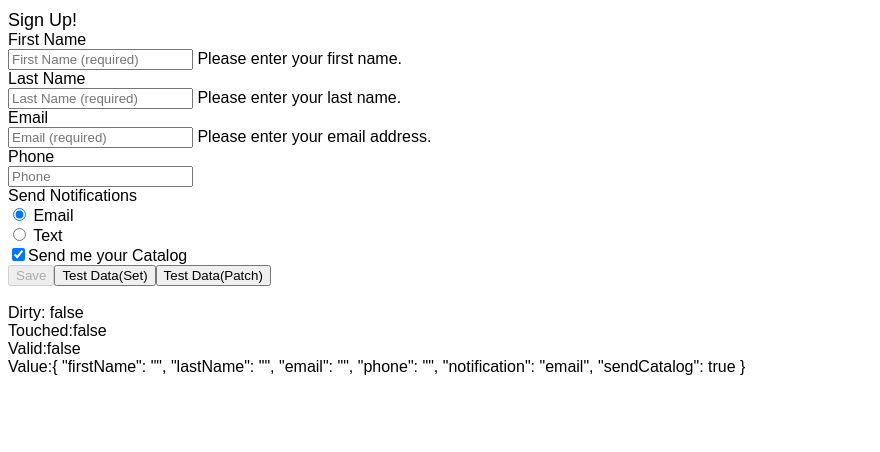
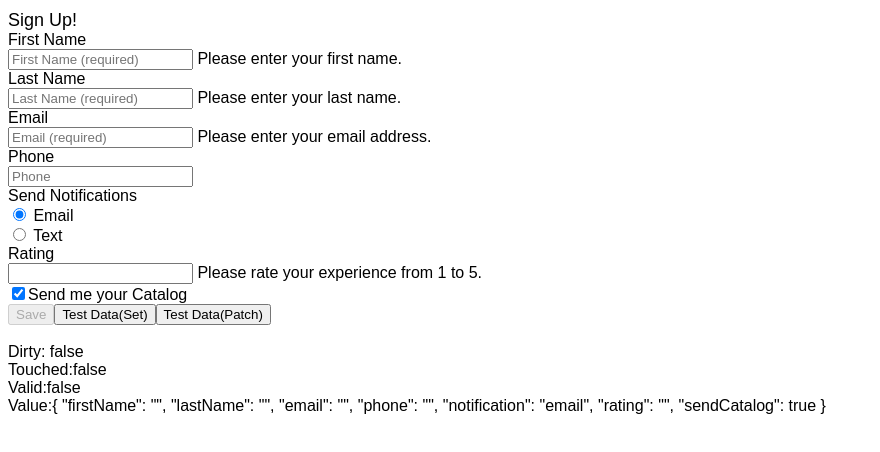
Before and after one commit to kamit15/Angular-ReactiveForms, an Angular app: page / in a window 1280 px wide. Shown: the top 452 px of the page, without its empty margins (0-880 px from the left). Built offline with nearby package versions, Linux system fonts and the light colour scheme.

Commit message:
Custom Validator

```diff
--- a/src/app/customers/customer.component.html
+++ b/src/app/customers/customer.component.html
@@ -91,6 +91,25 @@
 												 (click)="setNotification('text')"> Text
 		            </label>
 		          </div>
+		        </div>
+		      </div>
+
+		<div class="form-group row">
+			<label class="col-md-2 col-form-label"
+		               for="ratingId">Rating</label>
+		        <div class="col-md-8">
+		          <input class="form-control"
+		                 id="ratingId"
+		                 type="number"
+		                 formControlName="rating"
+		                 [ngClass]="{'is-invalid': (customerForm.get('rating').touched ||
+		                                customerForm.get('rating').dirty) &&
+		                                !customerForm.get('rating').valid }" />
+		          <span class="invalid-feedback">
+		            <span *ngIf="customerForm.get('rating').errors?.range">
+		              Please rate your experience from 1 to 5.
+		            </span>
+		          </span>
 		        </div>
 		      </div>
 
--- a/src/app/customers/customer.component.ts
+++ b/src/app/customers/customer.component.ts
@@ -1,7 +1,19 @@
 import { Component, OnInit } from "@angular/core";
 // import { FormGroup, FormControl} from "@angular/forms";
-import { FormGroup, FormBuilder, Validators } from "@angular/forms";
+import {
+  FormGroup,
+  FormBuilder,
+  Validators,
+  AbstractControl
+} from "@angular/forms";
 import { Customer } from "./customer";
+
+function ratingRange(c: AbstractControl): { [key: string]: boolean } | null {
+  if (c.value != undefined && (isNaN(c.value) || c.value < 1 || c.value > 5)) {
+    return { range: true };
+  }
+  return null;
+}
 
 @Component({
   selector: "app-customer",
@@ -29,6 +41,7 @@
       ],
       phone: "",
       notification: "email",
+      rating: ["", ratingRange],
       sendCatalog: true
     });
     // this.customerForm = new FormGroup({
```
